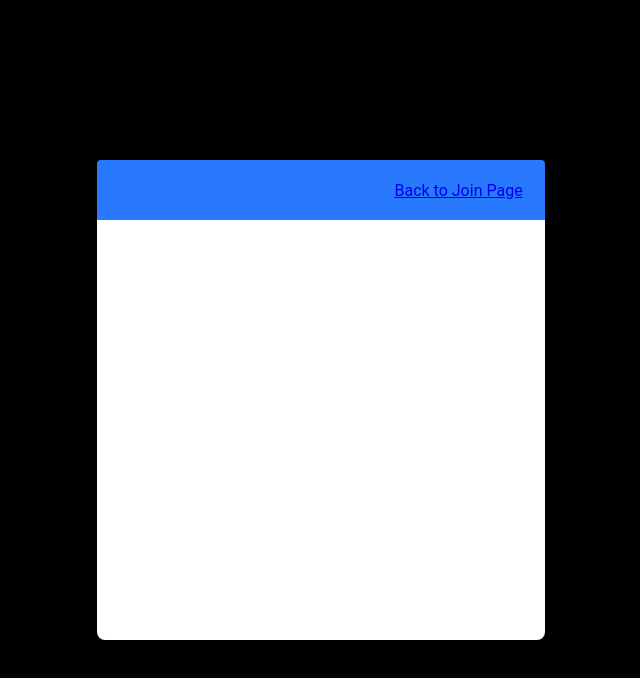
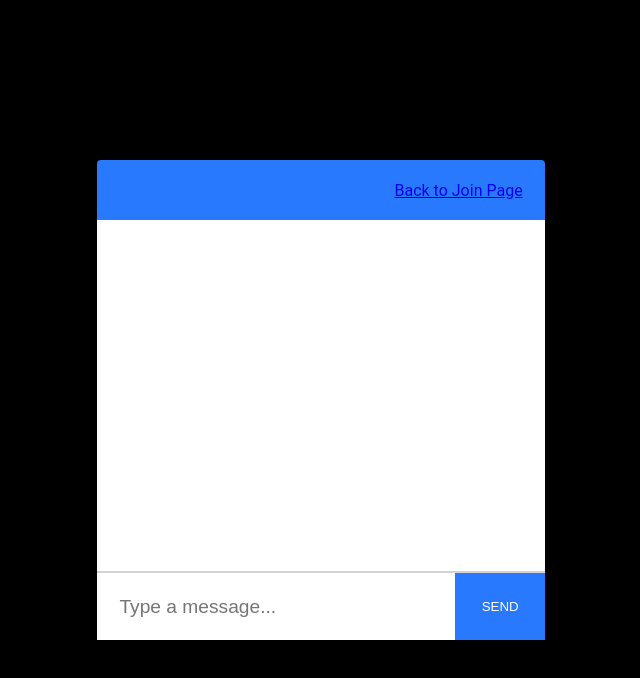
Before and after one commit to shk33/chat-stock-price, a React (Create React App) app in the folder client/: page /chat in a window 1280 px wide. Shown: the top 678 px of the page, without its empty margins (319-959 px from the left). Built offline with nearby package versions, Linux system fonts and the light colour scheme; no server answers.

Commit message:
Add input

```diff
--- a/client/src/components/Chat/Chat.js
+++ b/client/src/components/Chat/Chat.js
@@ -2,6 +2,7 @@ import React, {useState, useEffect } from 'react';
 import queryString from 'query-string';
 import io from 'socket.io-client';
 import InfoBar from '../InfoBar/InfoBar';
+import Input from '../Input/Input';
 import './Chat.css';
 
 let socket;
@@ -56,6 +57,7 @@ const Chat = ({ location }) => {
         <div className="outerContainer">
             <div className="container">
                 <InfoBar room={room}/>
+                <Input message={message} setMessage={setMessage} sendMessage={sendMessage} />
             </div>
         </div>
 
--- /dev/null
+++ b/client/src/components/Input/Input.css
@@ -0,0 +1,27 @@
+.form {
+    display: flex;
+    border-top: 2px solid #D3D3D3;
+}
+
+.input {
+    border: none;
+    border-radius: 0;
+    padding: 5%;
+    width: 80%;
+    font-size: 1.2em;
+}
+
+input:focus, textarea:focus, select:focus{
+    outline: none;
+}
+
+.sendButton {
+    color: #fff !important;
+    text-transform: uppercase;
+    text-decoration: none;
+    background: #2979FF;
+    padding: 20px;
+    display: inline-block;
+    border: none;
+    width: 20%;
+}
--- /dev/null
+++ b/client/src/components/Input/Input.js
@@ -0,0 +1,18 @@
+import React from 'react';
+import './Input.css';
+
+const Input = ({ setMessage, sendMessage, message }) => (
+  <form className="form">
+    <input
+      className="input"
+      type="text"
+      placeholder="Type a message..."
+      value={message}
+      onChange={({ target: { value } }) => setMessage(value)}
+      onKeyPress={event => event.key === 'Enter' ? sendMessage(event) : null}
+    />
+    <button className="sendButton" onClick={e => sendMessage(e)}>Send</button>
+  </form>
+)
+
+export default Input;
```
